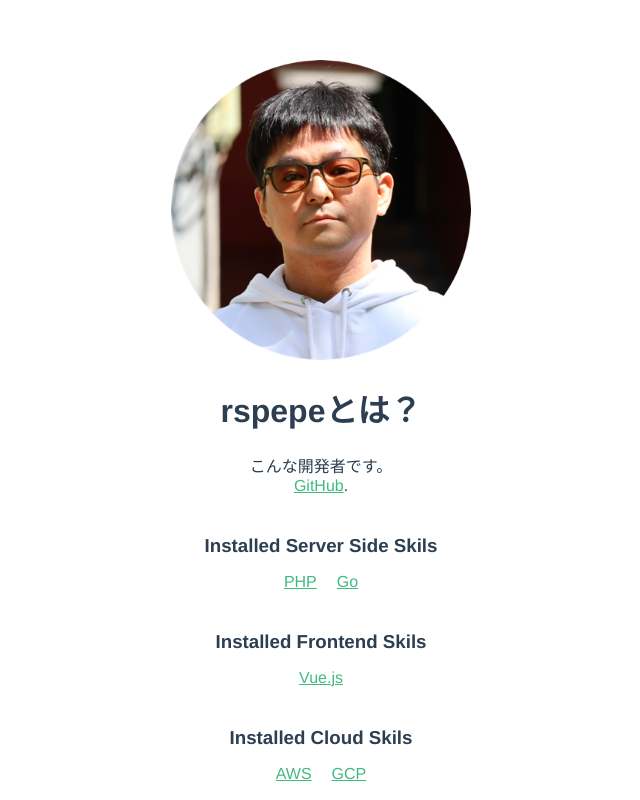
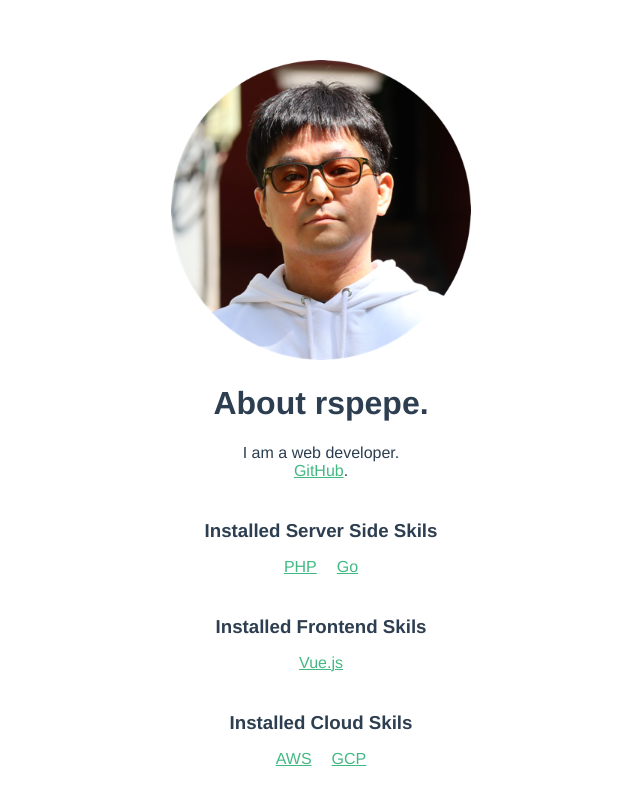
Before and after one commit to rspepe/devfolio, a Vue app: page / in a window 1280 px wide. Shown: the whole page, without its empty margins (319-959 px from the left). Built offline with nearby package versions, Linux system fonts and the light colour scheme.

Commit message:
良い日本語が思いつかないのでラベルを英語に変更。

```diff
--- a/src/App.vue
+++ b/src/App.vue
@@ -1,6 +1,6 @@
 <template>
   <img alt="Me" src="./assets/me.png" width="300" height="300">
-  <DevFolio msg="rspepeとは？"/>
+  <DevFolio msg="About rspepe."/>
 </template>
 
 <script>
--- a/src/components/DevFolio.vue
+++ b/src/components/DevFolio.vue
@@ -2,7 +2,7 @@
   <div>
     <h1>{{ msg }}</h1>
     <p>
-      こんな開発者です。<br>
+      I am a web developer.<br>
       <a href="https://github.com/rspepe/" target="_blank" rel="noopener">GitHub</a>.
     </p>
     <h3>Installed Server Side Skils</h3>
```
